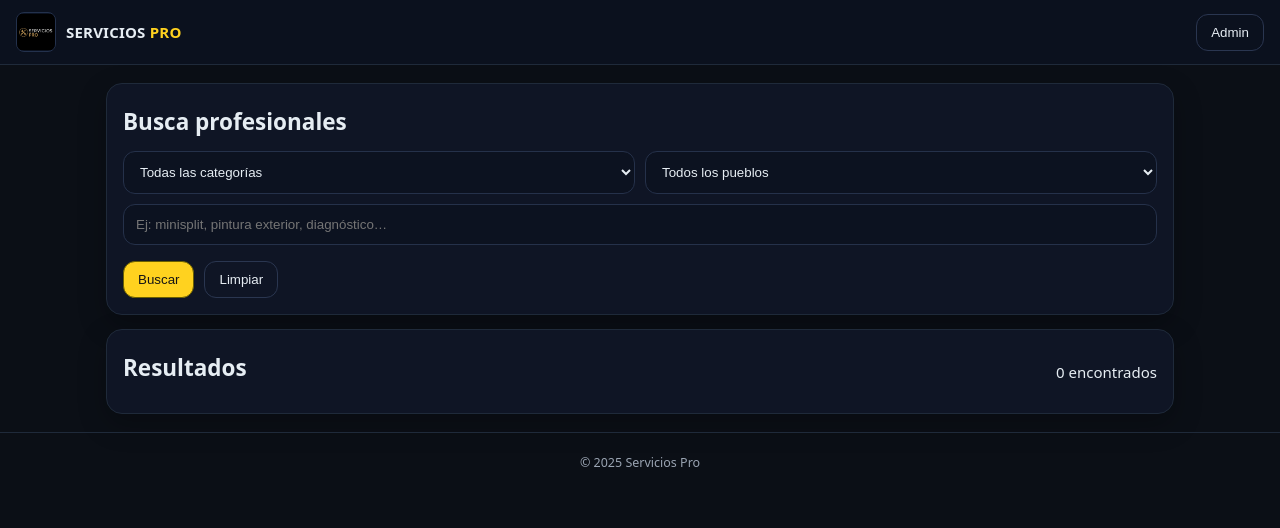
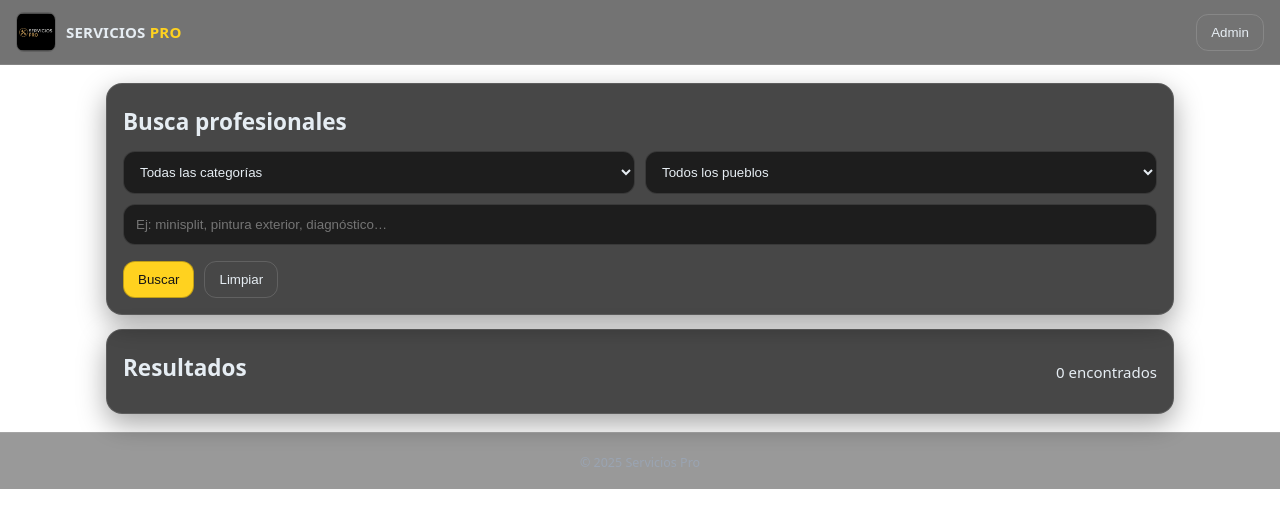
Before and after one commit to eliezelapolinaris2017-lab/Profesionales-en-l-nea-, a plain HTML site: page index.html in a window 1280 px wide. Drawn offline with Linux system fonts and the light colour scheme; no server answers.

Commit message:
Update styles.css

```diff
--- a/styles.css
+++ b/styles.css
@@ -1,24 +1,41 @@
 :root{
-  --bg:#0b0f16; --panel:#0f1525; --panel2:#0c1220;
-  --ink:#e6edf3; --muted:#9aa4b2; --line:#1f2a3a;
-  --accent:#ffd21f; --accent-ink:#151515; --chip:#132033;
+  /* Oscuro neutro (no azulado) */
+  --bg: transparent;              /* fondo base transparente */
+  --panel: rgba(0,0,0,.72);       /* paneles */
+  --panel2: rgba(0,0,0,.58);      /* inputs/controles */
+  --ink:#e6edf3;
+  --muted:#9aa4b2;
+  --line: rgba(255,255,255,.12);  /* bordes suaves */
+  --accent:#ffd21f;
+  --accent-ink:#151515;
+  --chip:rgba(0,0,0,.45);
   --radius:16px;
 }
 
 *{box-sizing:border-box}
-html,body{height:100%}
-body{margin:0;background:var(--bg);color:var(--ink);font:15px system-ui,Segoe UI,Roboto,Arial}
+html,body{
+  height:100%;
+  margin:0;
+  background:transparent;  /* transparente para permitir imagen o fondo externo */
+  color:var(--ink);
+  font:15px system-ui,Segoe UI,Roboto,Arial;
+}
 
 /* Header */
 .topbar{
   position:sticky; top:0; z-index:10;
   display:flex; align-items:center; justify-content:space-between;
   gap:12px; padding:12px 16px;
-  background:rgba(12,18,32,.92); backdrop-filter:blur(6px);
+  background:rgba(0,0,0,.55); backdrop-filter:blur(8px);
   border-bottom:1px solid var(--line);
 }
 .brand{display:flex; align-items:center; gap:10px}
-.logo{width:40px;height:40px;border-radius:8px;border:1px solid #23314c;background:#0b1220;object-fit:contain}
+.logo{
+  width:40px; height:40px; border-radius:8px;
+  border:1px solid rgba(255,255,255,.12);
+  background:rgba(0,0,0,.35);
+  object-fit:contain
+}
 .brand-name{font-weight:800; letter-spacing:.2px}
 .brand-accent{color:var(--accent)}
 .top-actions{display:flex; align-items:center; gap:10px}
@@ -26,17 +43,17 @@ body{margin:0;background:var(--bg);color:var(--ink);font:15px system-ui,Segoe UI
 .hidden{display:none !important}
 
 .btn{
-  padding:10px 14px; border-radius:12px; border:1px solid #2a3650;
+  padding:10px 14px; border-radius:12px; border:1px solid rgba(255,255,255,.14);
   background:var(--panel2); color:var(--ink); cursor:pointer;
 }
-.btn.primary{background:var(--accent); color:var(--accent-ink); border-color:#6a5f00}
+.btn.primary{background:var(--accent); color:var(--accent-ink); border-color:rgba(0,0,0,.25)}
 .btn.outline{background:transparent}
 
 /* Layout */
 .container{max-width:1100px; margin:18px auto; padding:0 16px}
 .card{
   background:var(--panel); border:1px solid var(--line); border-radius:var(--radius);
-  padding:16px; margin:14px 0; box-shadow:0 10px 28px rgba(0,0,0,.25);
+  padding:16px; margin:14px 0; box-shadow:0 10px 28px rgba(0,0,0,.35);
 }
 h2{margin:6px 0 14px}
 
@@ -44,7 +61,8 @@ h2{margin:6px 0 14px}
 .filters{display:grid; grid-template-columns:repeat(12,1fr); gap:10px}
 .filters select, .filters input{
   grid-column:span 12;
-  padding:12px; border-radius:12px; border:1px solid #25314a; background:var(--panel2); color:var(--ink);
+  padding:12px; border-radius:12px; border:1px solid var(--line);
+  background:var(--panel2); color:var(--ink);
 }
 @media (min-width:720px){
   .filters select{grid-column:span 6}
@@ -56,37 +74,47 @@ h2{margin:6px 0 14px}
 .results{display:flex; flex-direction:column; gap:16px}
 .results-head{display:flex; align-items:center; justify-content:space-between}
 .card-pro{
-  background:linear-gradient(180deg, #0d1424 0%, #0b1220 100%);
+  background:linear-gradient(180deg, rgba(0,0,0,.66) 0%, rgba(0,0,0,.78) 100%);
   border:1px solid var(--line); border-radius:18px; padding:16px;
 }
 .row{display:flex; flex-wrap:wrap; gap:10px; align-items:center}
 .avatar{
-  width:54px; height:54px; border-radius:12px; border:1px solid #23314c;
+  width:54px; height:54px; border-radius:12px; border:1px solid rgba(255,255,255,.12);
   display:flex; align-items:center; justify-content:center;
-  background:#0b1220; color:#d6c28a; font-weight:800;
+  background:rgba(0,0,0,.35); color:#d6c28a; font-weight:800;
 }
 .name{font-size:20px; font-weight:800; margin-right:auto}
 .pill{
   display:inline-block; padding:6px 12px; border-radius:999px;
-  background:#0b1220; border:1px solid #23314c; color:#cdd9e5;
+  background:rgba(0,0,0,.38); border:1px solid rgba(255,255,255,.12); color:#cdd9e5;
 }
 .tag{
-  display:inline-block; padding:6px 12px; border-radius:999px; background:var(--chip); border:1px solid #22324a;
+  display:inline-block; padding:6px 12px; border-radius:999px;
+  background:var(--chip); border:1px solid rgba(255,255,255,.12);
   margin:6px 8px 0 0; color:#c2d0e6;
 }
 .desc{margin:10px 0 12px; color:var(--muted)}
 .btn.full{width:100%; text-align:center}
 
 /* Footer */
-.footer{padding:18px; text-align:center; color:var(--muted); border-top:1px solid var(--line)}
+.footer{
+  padding:18px; text-align:center; color:var(--muted);
+  border-top:1px solid var(--line);
+  background:rgba(0,0,0,.40);
+}
 
 /* Login dialog */
 .login{
-  border:none; border-radius:14px; padding:18px; background:#0f1525; color:var(--ink);
+  border:none; border-radius:14px; padding:18px;
+  background:rgba(0,0,0,.78); color:var(--ink);
   width:min(420px, 96vw);
 }
 .login::backdrop{background:rgba(0,0,0,.55)}
 .login h3{margin:0 0 10px}
-.login input{width:100%; margin:8px 0 10px; padding:12px; border-radius:10px; border:1px solid #273246; background:#0b1220; color:var(--ink)}
+.login input{
+  width:100%; margin:8px 0 10px; padding:12px; border-radius:10px;
+  border:1px solid var(--line);
+  background:rgba(0,0,0,.55); color:var(--ink)
+}
 .login .row{display:flex; gap:10px}
 .login .hint{color:var(--muted); font-size:12px}
```
